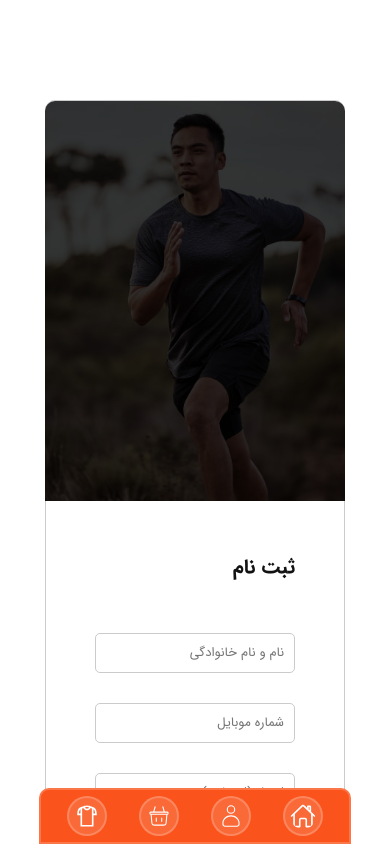
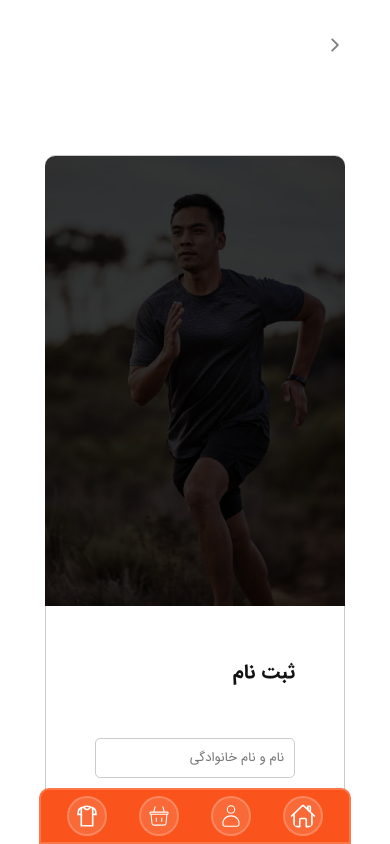
Before and after one commit to NooberThanYall/FitLand, a React (Vite) app: page /SignIn in a window 390 px wide. Shown: the top 844 px of the page. Built offline with nearby package versions, Linux system fonts and the light colour scheme.

Commit message:
set btn for go to home page in mobil size and develope the logic

```diff
--- a/src/App.tsx
+++ b/src/App.tsx
@@ -16,11 +16,11 @@ function App() {
 
   return (
     <div>
-      {!isInLoginPage || isInSignInPage && <TopBar />}
-      {!isInLoginPage || isInSignInPage && <NavBar />}
+      {!isInLoginPage && !isInSignInPage && <TopBar />}
+      {!isInLoginPage && !isInSignInPage && <NavBar />}
       {routes}
       <BottomMenu />
-      {!isInLoginPage || isInSignInPage && <Footer />}
+      {!isInLoginPage && !isInSignInPage && <Footer />}
     </div>
   )
 }
--- a/src/Components/Global/TopBar/TopBar.tsx
+++ b/src/Components/Global/TopBar/TopBar.tsx
@@ -22,7 +22,7 @@ export default function TopBar() {
                 </div>
 
                 <div className="container-btn-login-and-btn-cart-top-bar">
-                    <Link className='btn-auth-top-bar' to={'/Login'}> <CiUser className='icon-user-top-bar' size={20} /> ثبت‌نام | ورود </Link>
+                    <Link className='btn-auth-top-bar' to={'/SignIn'}> <CiUser className='icon-user-top-bar' size={20} /> ثبت‌نام | ورود </Link>
                     <button className='btn-cart-auth-for-taplet-mode'><CiUser className='icon-user-top-bar-for-taplet-mode' size={25} /></button>
                     <button className='btn-cart-top-bar'><CiShoppingBasket size={25} className='icon-basket-top-bar' /></button>
                 </div>
--- a/src/Components/LoginForm/LoginForm.css
+++ b/src/Components/LoginForm/LoginForm.css
@@ -66,3 +66,14 @@
     color: #FA541C;
     text-decoration: none;
 }
+
+.icon-back-lgoin{
+    color: gray;
+    cursor: pointer;
+    transition: 0.3s;
+    display: none;
+}
+
+.icon-back-lgoin:hover{
+    color: #FA541C;
+}
--- a/src/Components/LoginForm/LoginForm.tsx
+++ b/src/Components/LoginForm/LoginForm.tsx
@@ -1,10 +1,22 @@
 import { Link } from 'react-router'
 import './LoginForm.css'
 import './mediaLoginForm.css'
+import { IoIosArrowForward } from "react-icons/io";
+import { useNavigate } from 'react-router';
 
 export default function LoginForm() {
+
+  const navigate = useNavigate()
+
+  const goToHomePageHandler = () => {
+    navigate('/')
+  }
+
   return (
     <div className="container">
+
+      <IoIosArrowForward className='icon-back-lgoin' size={20} onClick={goToHomePageHandler} />
+
       <div className="form-login">
 
         <form className="container-inputs">
@@ -23,6 +35,7 @@ export default function LoginForm() {
           <img src="Imgs/img-form-1.jpg" className="img-login" />
         </div>
 
+
       </div>
     </div>
   )
--- a/src/Components/LoginForm/mediaLoginForm.css
+++ b/src/Components/LoginForm/mediaLoginForm.css
@@ -158,7 +158,7 @@
 
     .container-img-login{
         width: 500px;
-        height: 450px;
+        height: 500px;
     }
 
     .img-login{
@@ -172,6 +172,10 @@
 
     .btn-login{
         width: 400px;
+    }
+
+    .icon-back-lgoin{
+        display: block;
     }
 
 
--- a/src/Components/SignInForm/SignInForm.css
+++ b/src/Components/SignInForm/SignInForm.css
@@ -8,8 +8,8 @@
 }
 
 .container-img-sign-in{
-    width: 530px;
-    height: 580px;
+    width: 480px;
+    height: 690px;
 }
 
 .img-sign-in{
@@ -66,3 +66,14 @@
     color: #FA541C;
     text-decoration: none;
 }
+
+.icon-back-sign-in{
+    color: gray;
+    cursor: pointer;
+    transition: 0.3s;
+    display: none;
+}
+
+.icon-back-sign-in:hover{
+    color: #FA541C;
+}
--- a/src/Components/SignInForm/SignInForm.tsx
+++ b/src/Components/SignInForm/SignInForm.tsx
@@ -1,10 +1,22 @@
 import { Link } from 'react-router'
 import './SignInForm.css'
 import './mediaSignInForm.css'
+import { IoIosArrowForward } from "react-icons/io";
+import { useNavigate } from 'react-router';
 
 export default function SignInForm() {
+
+    const navigate = useNavigate()
+
+    const goToHomePageHandler = () => {
+        navigate('/')
+    }
+
     return (
         <div className="container">
+
+            <IoIosArrowForward className='icon-back-sign-in' size={20} onClick={goToHomePageHandler} />
+
             <div className="form-sign-in">
 
                 <form className="container-inputs">
--- a/src/Components/SignInForm/mediaSignInForm.css
+++ b/src/Components/SignInForm/mediaSignInForm.css
@@ -158,7 +158,7 @@
 
     .container-img-sign-in{
         width: 500px;
-        height: 450px;
+        height: 630px;
     }
 
     .img-sign-in{
@@ -172,6 +172,10 @@
 
     .btn-sign-in{
         width: 400px;
+    }
+
+    .icon-back-sign-in {
+        display: block;
     }
 
 
@@ -241,7 +245,7 @@
 
     .container-img-sign-in{
         width: 350px;
-        height: 400px;
+        height: 450px;
     }
 
     .container-inputs{
```
Also changed, not shown: public/Logo/logo-2.png (deleted).
